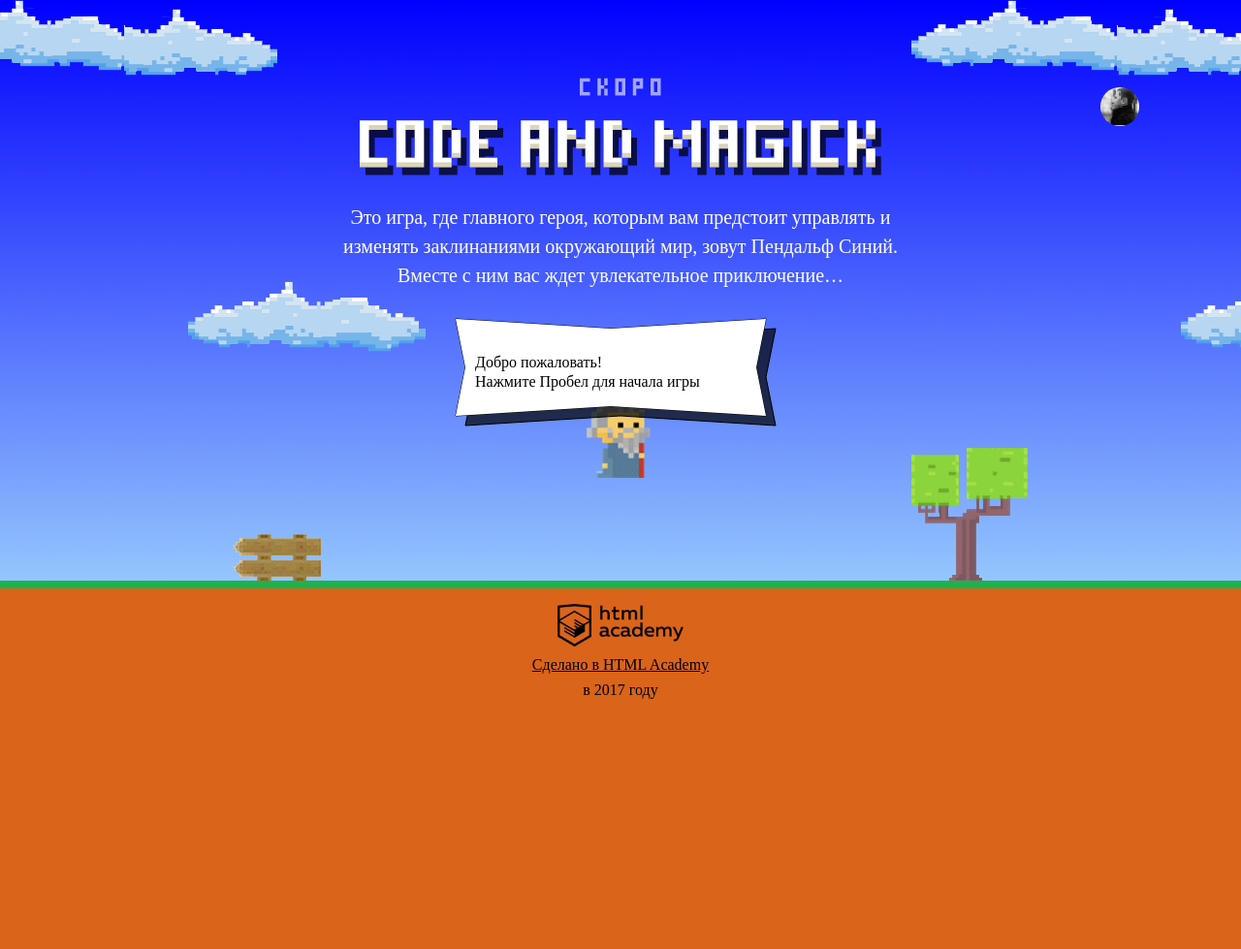
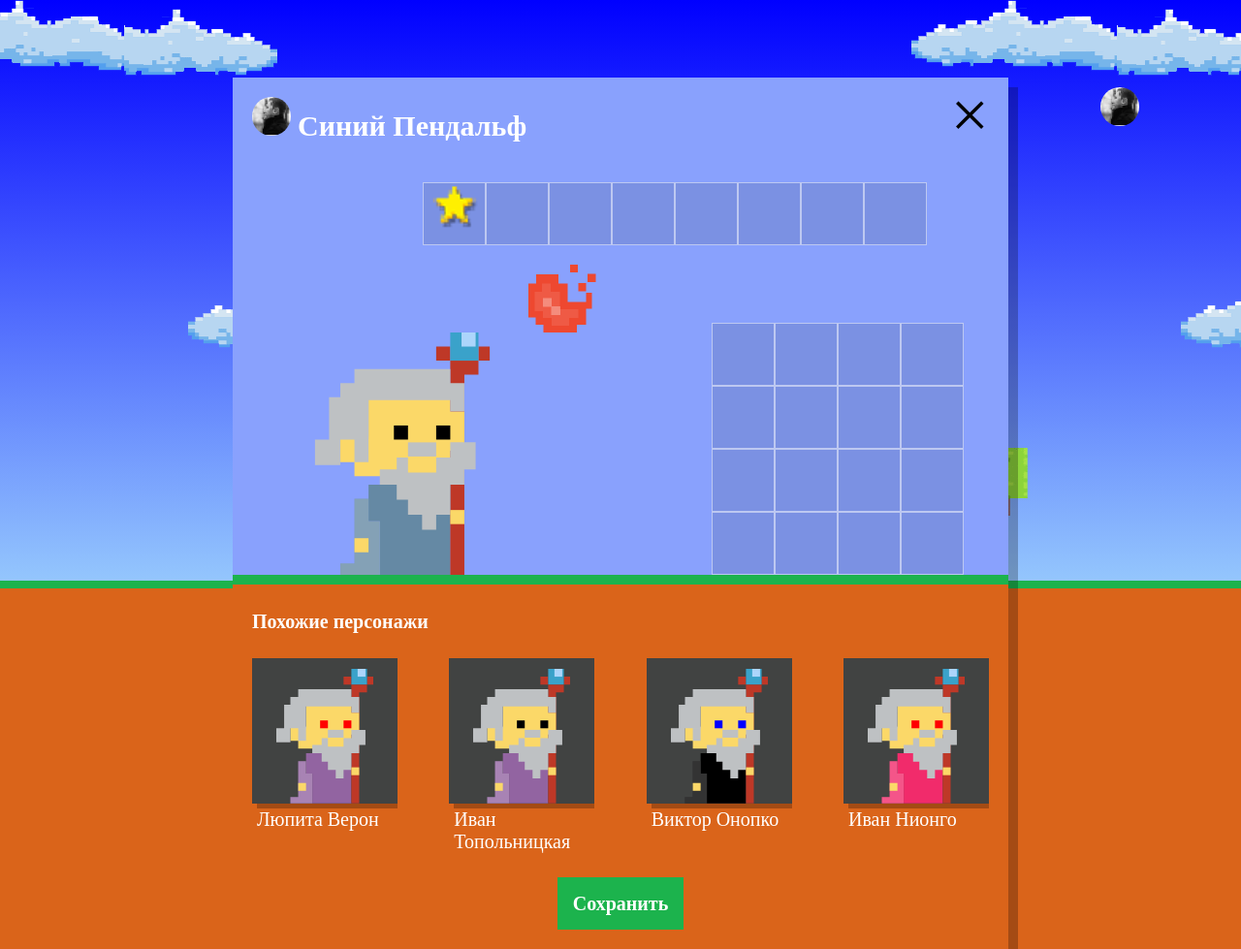
Before and after one commit to vlad3k/25008-code-and-magick-20, a website: page index.html in a window 1280 px wide. Shown: the whole page at 97% size. Before the commit the page ends 800 px from the top, so only its background shows below. Drawn offline with Linux system fonts and the light colour scheme; a web font is replaced by a local one.

Commit message:
Рендеринг похожих персонажей и подключение скрипта на странице.

```diff
--- a/index.html
+++ b/index.html
@@ -203,6 +203,7 @@
   }
 </script>
 
+<script src="js/setup.js"></script>
 <script src="js/stat.js"></script>
 <script src="js/game.js"></script>
 
--- /dev/null
+++ b/js/setup.js
@@ -0,0 +1,54 @@
+'use strict';
+
+var NUMBER_PLAYERS = 4;
+var FIRST_NAMES = ['Иван', 'Хуан Себастьян', 'Мария', 'Кристоф', 'Виктор', 'Юлия', 'Люпита', 'Вашингтон'];
+var SECOND_NAMES = ['да Марья', 'Верон', 'Мирабелла', 'Вальц', 'Онопко', 'Топольницкая', 'Нионго', 'Ирвинг'];
+var COATS_COLOR = ['rgb(101, 137, 164)', 'rgb(241, 43, 107)', 'rgb(146, 100, 161)', 'rgb(56, 159, 117)',
+  'rgb(215, 210, 55)', 'rgb(0, 0, 0)'];
+var EYES_COLOR = ['black', 'red', 'blue', 'yellow', 'green'];
+
+var userDialog = document.querySelector('.setup');
+var similarListElement = userDialog.querySelector('.setup-similar-list');
+var wizards = generateArrayCharacters(FIRST_NAMES, SECOND_NAMES, COATS_COLOR, EYES_COLOR);
+var similarWizardTemplate = document.querySelector('#similar-wizard-template')
+  .content
+  .querySelector('.setup-similar-item');
+
+userDialog.classList.remove('hidden');
+
+function getRandomValueFromArray(arr) {
+  var randomId = Math.floor(Math.random() * arr.length);
+  return arr[randomId];
+}
+
+function generateArrayCharacters(names, secondNames, coatsColor, eyesColor) {
+  var data = [];
+  for (var i = 0; i < NUMBER_PLAYERS; i += 1) {
+    var currentCharacter = {};
+    currentCharacter.name = getRandomValueFromArray(names) + ' ' + getRandomValueFromArray(secondNames);
+    currentCharacter.coatColor = getRandomValueFromArray(coatsColor);
+    currentCharacter.eyesColor = getRandomValueFromArray(eyesColor);
+    data.push(currentCharacter);
+  }
+  return data;
+}
+
+function renderWizard(wizard) {
+  var wizardElement = similarWizardTemplate.cloneNode(true);
+  wizardElement.querySelector('.setup-similar-label').textContent = wizard.name;
+  wizardElement.querySelector('.wizard-coat').style.fill = wizard.coatColor;
+  wizardElement.querySelector('.wizard-eyes').style.fill = wizard.eyesColor;
+  return wizardElement;
+}
+
+function renderWizards(arr) {
+  var fragment = document.createDocumentFragment();
+  for (var i = 0; i < arr.length; i += 1) {
+    fragment.appendChild(renderWizard(arr[i]));
+  }
+  similarListElement.appendChild(fragment);
+}
+
+renderWizards(wizards);
+
+userDialog.querySelector('.setup-similar').classList.remove('hidden');
```
